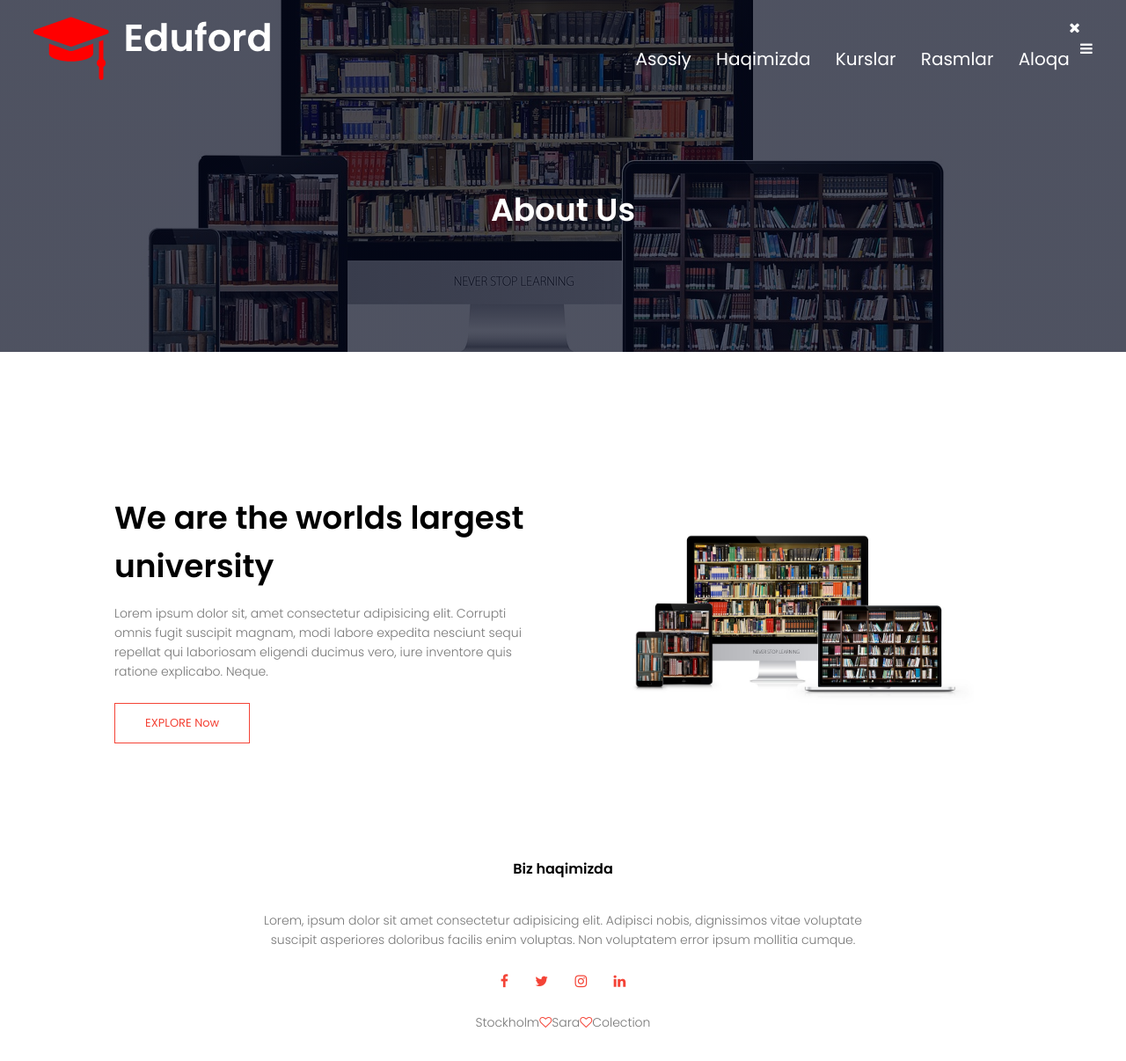
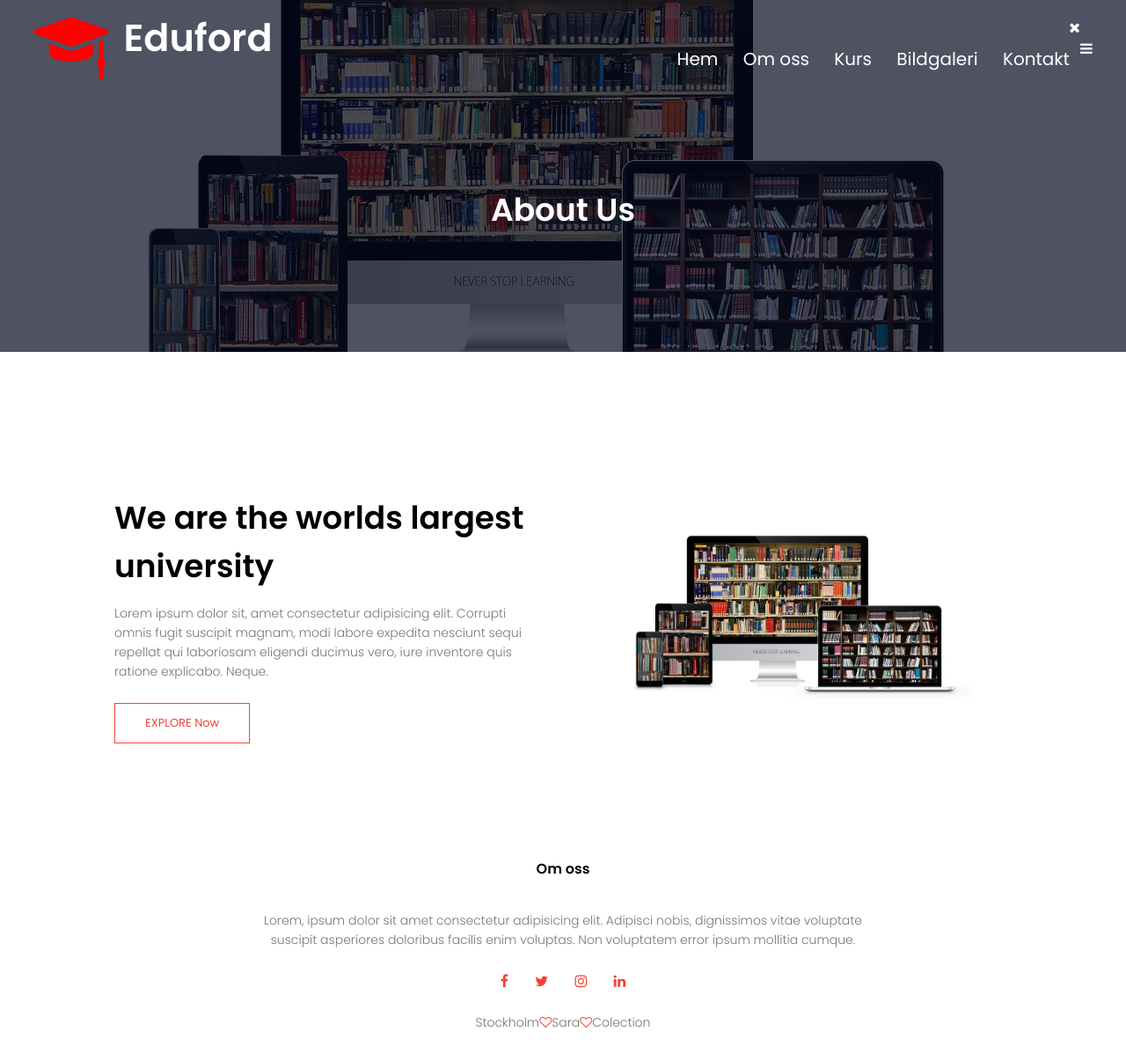
Before and after one commit to Sara-css/projek1, a plain HTML site: page about.html in a window 1280 px wide. Shown: the whole page at 88% size. Drawn offline with Linux system fonts and the light colour scheme.

Commit message:
Update about.html

```diff
--- a/about.html
+++ b/about.html
@@ -1,10 +1,10 @@
 <!DOCTYPE html>
-<html lang="en">
+<html lang="sv">
 <head>
     <meta charset="UTF-8">
     <meta http-equiv="X-UA-Compatible" content="IE=edge">
     <meta name="viewport" content="width=device-width, initial-scale=1.0">
-    <title>About</title>
+    <title>Om oss</title>
     <link rel="stylesheet" href="style.css">
     <link rel="preconnect" href="https://fonts.gstatic.com">
 <link href="https://fonts.googleapis.com/css2?family=Poppins:wght@100;200;300;400;600;700&display=swap" rel="stylesheet">
@@ -17,11 +17,11 @@
     <div class="nav-links" id="navLinks">
         <i class="fa fa-times" onclick="hideMenu()"></i>
         <ul>
-            <li><a href="index.html">Asosiy</a></li>
-            <li><a href="about.html">Haqimizda</a></li>
-            <li><a href="course.html">Kurslar</a></li>
-            <li><a href="blog.html">Rasmlar</a></li>
-            <li><a href="contact.html">Aloqa</a></li>
+            <li><a href="index.html">Hem</a></li>
+            <li><a href="about.html">Om oss</a></li>
+            <li><a href="course.html">Kurs</a></li>
+            <li><a href="blog.html">Bildgaleri</a></li>
+            <li><a href="contact.html">Kontakt</a></li>
         </ul>
     </div>
     <i class="fa fa-bars" onclick="showMenu()"></i>
@@ -51,7 +51,7 @@
 <!-- Footer -->
 
 <section class="footer">
-    <h4>Biz haqimizda</h4>
+    <h4>Om oss</h4>
     <p>Lorem, ipsum dolor sit amet consectetur adipisicing elit. Adipisci nobis, dignissimos vitae voluptate <br> suscipit asperiores doloribus facilis enim voluptas. Non voluptatem error ipsum mollitia cumque.</p>
 <div class="icons">
     <i class="fa fa-facebook" ></i>
```
